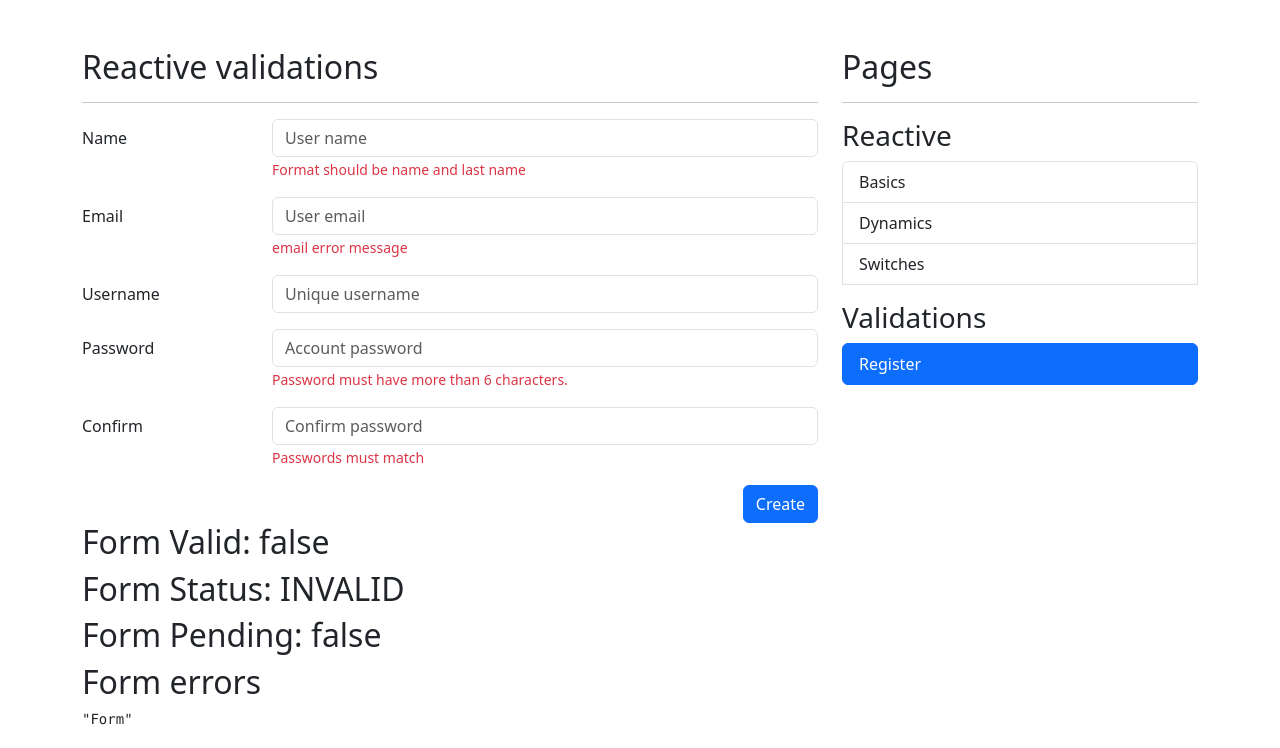
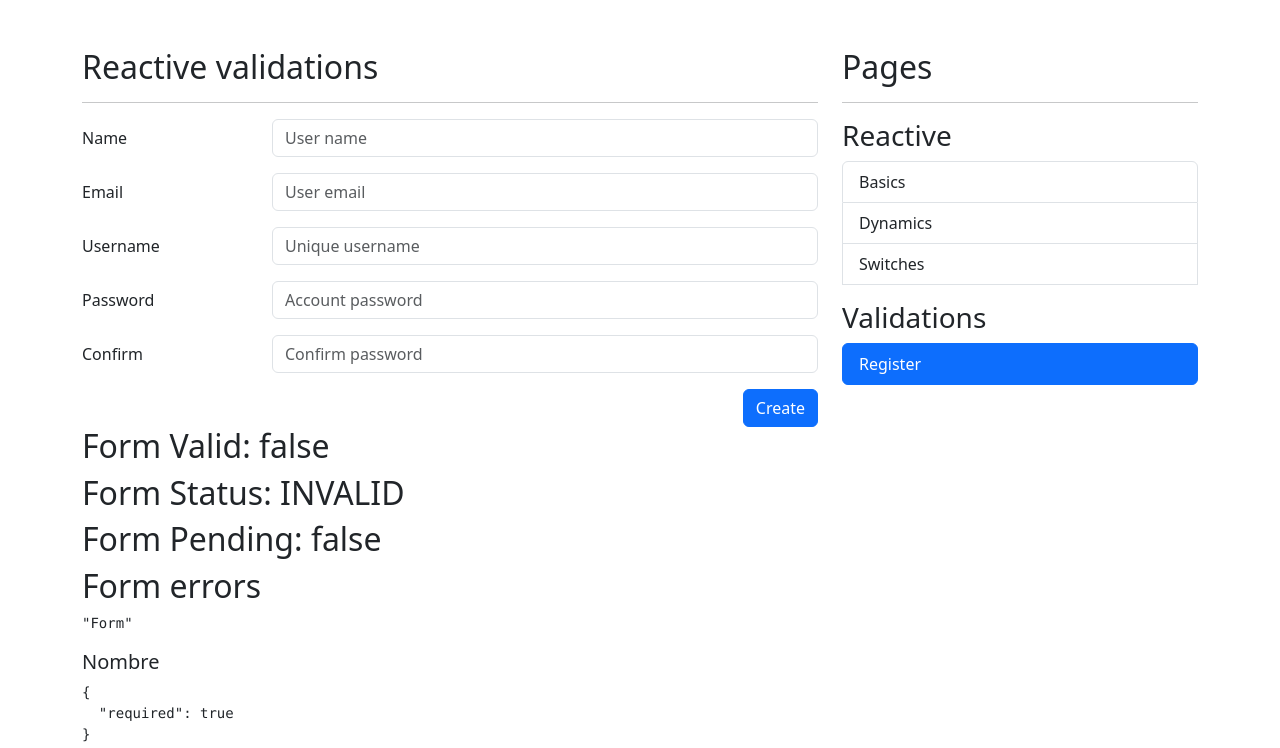
Before and after one commit to HassanAbbud/Form-App, an Angular app: page /auth/sign-up in a window 1280 px wide. Shown: the top 748 px of the page. Built offline with nearby package versions, Linux system fonts and the light colour scheme.

Commit message:
Asynchronus validation of email

```diff
--- a/src/app/auth/pages/register-page/register-page.component.html
+++ b/src/app/auth/pages/register-page/register-page.component.html
@@ -15,7 +15,7 @@
                            placeholder="User name"
                            formControlName="name">
 
-                    <span class="form-text text-danger">
+                    <span class="form-text text-danger" *ngIf="isNotValidField('name')">
                         Format should be name and last name
                     </span>
                 </div>
@@ -29,8 +29,8 @@
                            class="form-control"
                            placeholder="User email"
                            formControlName="email">
-                    <span class="form-text text-danger">
-                        email error message
+                    <span class="form-text text-danger" *ngIf="isNotValidField('email')">
+                        Email not valid
                     </span>
                 </div>
             </div>
@@ -58,7 +58,7 @@
                            placeholder="Account password"
                            formControlName="password">
 
-                    <span class="form-text text-danger">
+                    <span class="form-text text-danger" *ngIf="isNotValidField('password')">
                          Password must have more than 6 characters.
                     </span>
                 </div>
@@ -73,7 +73,7 @@
                            placeholder="Confirm password"
                            formControlName="passwordConfirmation">
 
-                    <span class="form-text text-danger">
+                    <span class="form-text text-danger" *ngIf="isNotValidField('passwordConfirmation')">
                          Passwords must match
                     </span>
                 </div>
--- a/src/app/auth/pages/register-page/register-page.component.ts
+++ b/src/app/auth/pages/register-page/register-page.component.ts
@@ -1,6 +1,7 @@
 import { Component } from '@angular/core';
-import { FormBuilder, FormGroup, Validators } from '@angular/forms';
+import { EmailValidator, FormBuilder, FormGroup, Validators } from '@angular/forms';
 import { ValidatorsService } from '../../../shared/services/validators.service';
+import { EmailValidatorService } from '../../../shared/validators/email-validator.service';
 //import * as customValidators from '../../../shared/validators/validators';
 
 @Component({
@@ -10,7 +11,7 @@ import { ValidatorsService } from '../../../shared/services/validators.service';
 export class RegisterPageComponent {
   public myForm: FormGroup = this.fb.group({
     name: ["", [Validators.required, Validators.pattern(this.validatorService.firstNameAndLastnamePattern)]],
-    email: ["", [Validators.required, Validators.pattern(this.validatorService.emailPattern)]],
+    email: ["", [Validators.required, Validators.pattern(this.validatorService.emailPattern)], [this.emailValidatorService ]],
     username: ["", [Validators.required, this.validatorService.cantBeStrider]],
     password: ["", [Validators.required, Validators.minLength(6)]],
     passwordConfirmation: ["", [Validators.required]],
@@ -19,6 +20,7 @@ export class RegisterPageComponent {
   constructor(
     private fb:FormBuilder,
     private validatorService: ValidatorsService,
+    private emailValidatorService: EmailValidatorService,
   ){}
 
   isNotValidField( field: string ): boolean | null {
--- a/src/app/shared/services/validators.service.ts
+++ b/src/app/shared/services/validators.service.ts
@@ -28,6 +28,7 @@ export class ValidatorsService {
 
     return null;
   }
-
+  //TODO
+  isFieldEqual(){}
 
 }
--- /dev/null
+++ b/src/app/shared/validators/email-validator.service.ts
@@ -0,0 +1,45 @@
+import { Injectable } from '@angular/core';
+import { AbstractControl, AsyncValidator, ValidationErrors } from '@angular/forms';
+import { delay, Observable, of } from 'rxjs';
+
+@Injectable({
+  providedIn: 'root'
+})
+export class EmailValidatorService implements AsyncValidator{
+
+  validate(control: AbstractControl ): Observable<ValidationErrors | null> {
+
+    const email = control.value;
+
+    const httpCallObservable = new Observable<ValidationErrors|null>( (subscriber) => {
+
+      console.log({ email });
+
+      if ( email === 'hassanabbud@hotmail.com' ) {
+        subscriber.next({ emailTaken: true });
+        subscriber.complete();
+        // return;
+      }
+
+      subscriber.next(null);
+      subscriber.complete();
+
+
+    }).pipe(
+      delay( 3000 )
+    );
+
+    return httpCallObservable;
+
+  }
+
+  // validate(control: AbstractControl): Observable<ValidationErrors | null> {
+  //   const email = control.value;
+
+  //   console.log(email);
+
+  //   return of({
+  //     emailTaken: true
+  //   });
+  // }
+}
```
